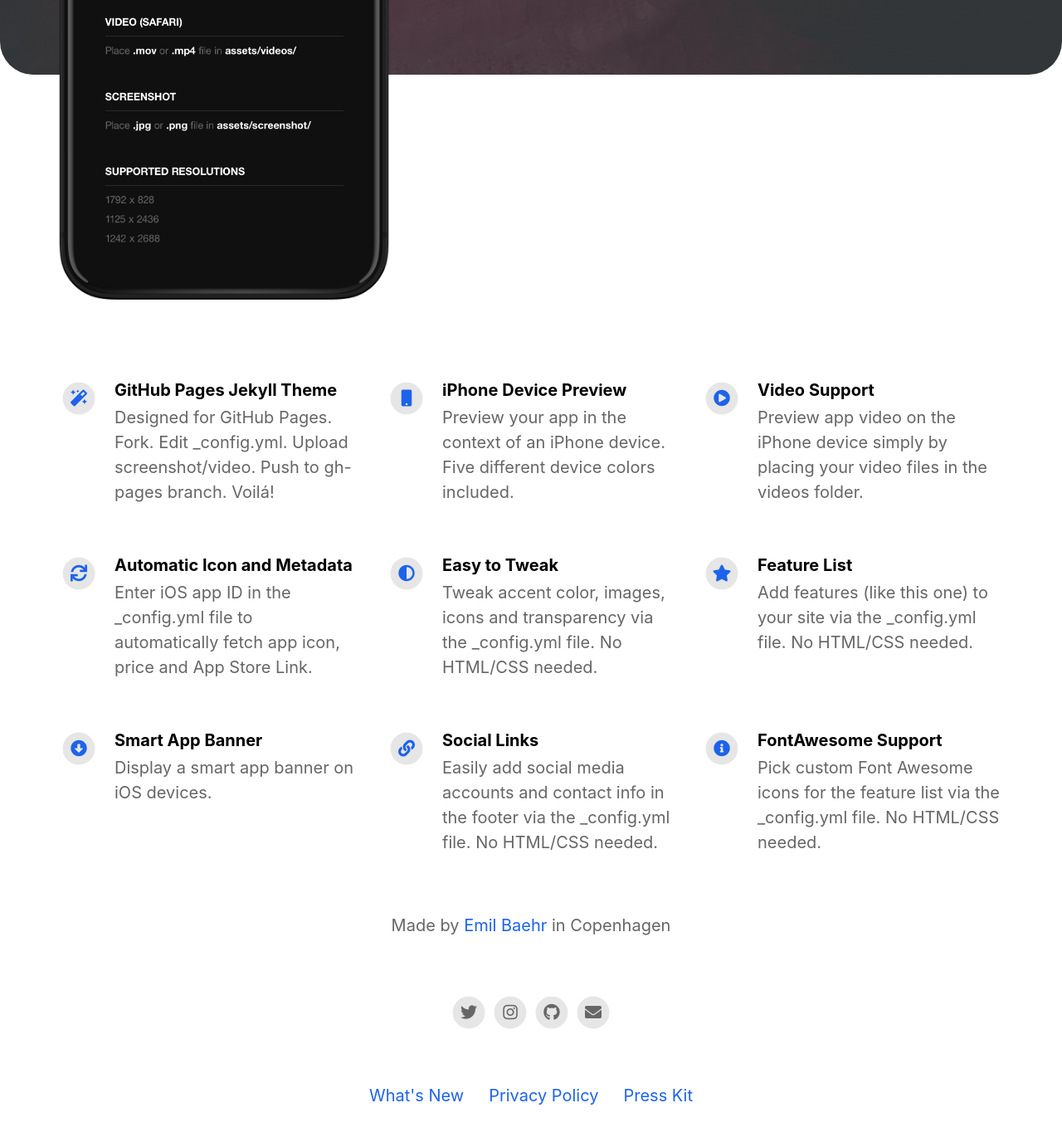
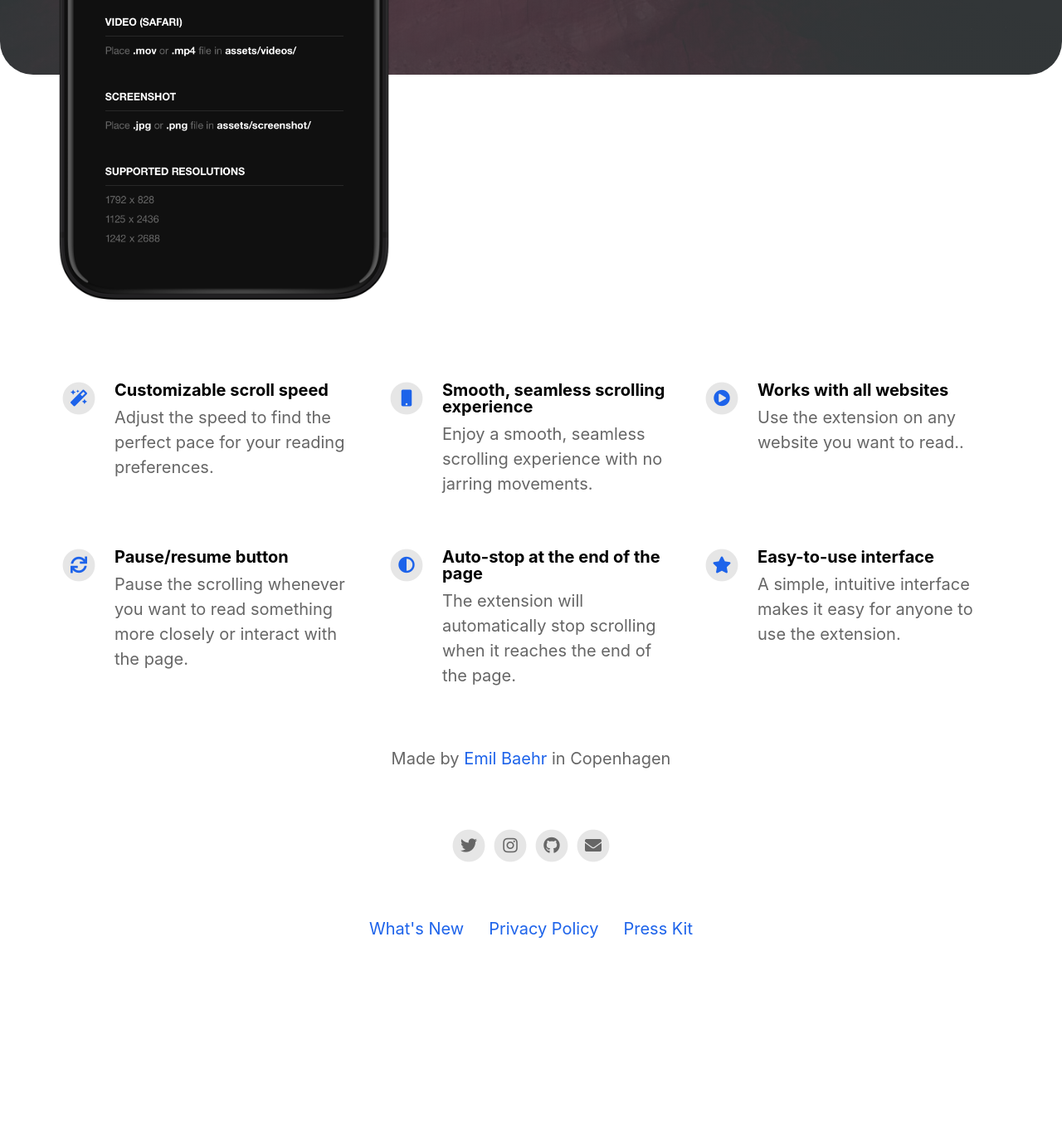
Before and after one commit to xr1337/AutoScrollerLanding, a Jekyll site: the page built from index.html, in a window 1280 px wide and 1400 px high, scrolled down 624 px. Shown: the top 1370 px of the window at 83% size. Built offline with Jekyll 4.4.1, drawn with Linux system fonts in a browser that asks for light colours; nearby versions of some CDN libraries; after the commit the page ends 1823 px from its top, so only the background shows below that.

Commit message:
Update _config.yml

```diff
--- a/_config.yml
+++ b/_config.yml
@@ -2,7 +2,7 @@
 page_title                                :                                           # Automatically populates with app name if not set and if iOS app ID is set. Otherwise enter manually.
 
 # App Info
-ios_app_id                                : 1234793120                                # Required. Enter iOS app ID to automatically populate name, price and icons (e.g. 718043190).
+ios_app_id                                : 1661878047                                # Required. Enter iOS app ID to automatically populate name, price and icons (e.g. 718043190).
 ios_app_country                           : us                                        # Required outside USA. Enter 2 letter country code as in https://en.wikipedia.org/wiki/ISO_3166-1_alpha-2
 
 appstore_link                             :                                           # Automatically populates if not set and if iOS app ID is set. Otherwise enter manually.
@@ -35,45 +35,29 @@ youtube_username                          :
 # Feature List                            Edit, add or remove features to be presented.
 features                                  :
 
-  - title                                 : GitHub Pages Jekyll Theme
-    description                           : Designed for GitHub Pages. Fork. Edit _config.yml. Upload screenshot/video. Push to gh-pages branch. Voilá!
+  - title                                 : Customizable scroll speed
+    description                           : Adjust the speed to find the perfect pace for your reading preferences.
     fontawesome_icon_name                 : magic
 
-  - title                                 : iPhone Device Preview
-    description                           : Preview your app in the context of an iPhone device. Five different device colors included.
+  - title                                 : Smooth, seamless scrolling experience
+    description                           : Enjoy a smooth, seamless scrolling experience with no jarring movements.
     fontawesome_icon_name                 : mobile
 
-  - title                                 : Video Support
-    description                           : Preview app video on the iPhone device simply by placing your video files in the videos folder.
+  - title                                 : Works with all websites
+    description                           : Use the extension on any website you want to read..
     fontawesome_icon_name                 : play-circle
 
-  - title                                 : Automatic Icon and Metadata
-    description                           : Enter iOS app ID in the _config.yml file to automatically fetch app icon, price and App Store Link.
+  - title                                 : Pause/resume button
+    description                           : Pause the scrolling whenever you want to read something more closely or interact with the page.
     fontawesome_icon_name                 : sync
 
-  - title                                 : Easy to Tweak
-    description                           : Tweak accent color, images, icons and transparency via the _config.yml file. No HTML/CSS needed.
+  - title                                 : Auto-stop at the end of the page
+    description                           : The extension will automatically stop scrolling when it reaches the end of the page.
     fontawesome_icon_name                 : adjust
 
-  - title                                 : Feature List
-    description                           : Add features (like this one) to your site via the _config.yml file. No HTML/CSS needed.
+  - title                                 : Easy-to-use interface
+    description                           : A simple, intuitive interface makes it easy for anyone to use the extension.
     fontawesome_icon_name                 : star
-
-  - title                                 : Smart App Banner
-    description                           : Display a smart app banner on iOS devices.
-    fontawesome_icon_name                 : arrow-alt-circle-down
-
-  - title                                 : Social Links
-    description                           : Easily add social media accounts and contact info in the footer via the _config.yml file. No HTML/CSS needed.
-    fontawesome_icon_name                 : link
-
-  - title                                 : FontAwesome Support
-    description                           : Pick custom Font Awesome icons for the feature list via the _config.yml file. No HTML/CSS needed.
-    fontawesome_icon_name                 : info-circle
-
-  - title                                 : # New Feature Title
-    description                           : # New Feature Description
-    fontawesome_icon_name                 : # Enter Font Awesome icon name (e.g. star). Find icons on fontawesome.com/icons.
 
 
 
```
